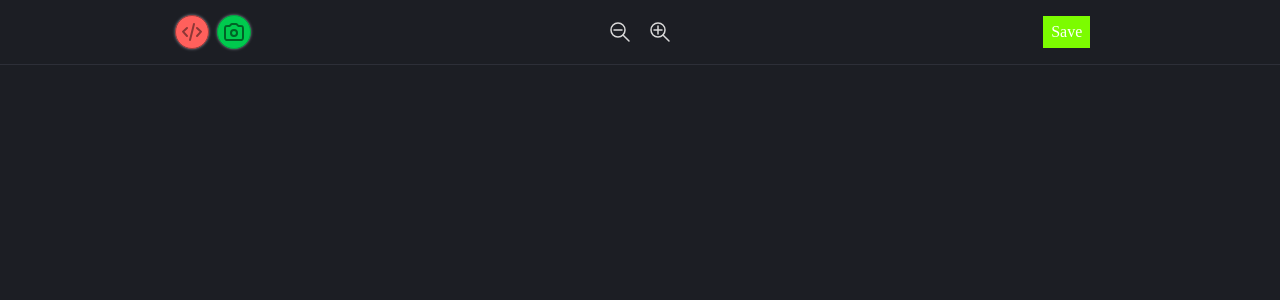
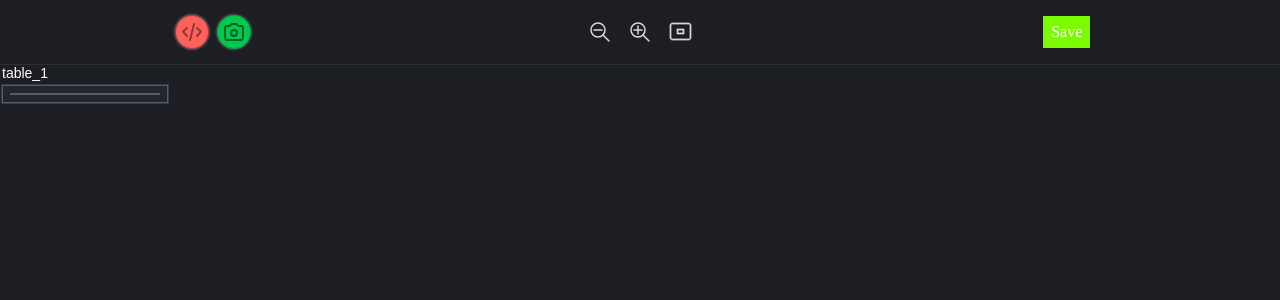
Before and after one commit to saeed-barzegari/ERD-Editor, a Vue app: page / in a window 1280 px wide. Shown: the top 300 px of the page. Built offline with nearby package versions, Linux system fonts and the light colour scheme.

Commit message:
Zoom Fit to Content

```diff
--- a/src/components/ERDCanvas.vue
+++ b/src/components/ERDCanvas.vue
@@ -113,6 +113,9 @@ export default defineComponent({
     },
     zoom(scale:number) {
       this.erd.scale += scale;
+    },
+    zoomFitToContent(){
+      this.erd.zoomFitToContent();
     }
   },
   data() {
--- a/src/components/ERDTopBar.vue
+++ b/src/components/ERDTopBar.vue
@@ -38,6 +38,11 @@
           <path d="M20.9992 21L14.9492 14.95" stroke-width="1.5" stroke-linecap="round" stroke-linejoin="round"/>
           <path d="M6 10H14" stroke-width="1.5" stroke-linecap="round" stroke-linejoin="round"/>
           <path d="M10 6V14" stroke-width="1.5" stroke-linecap="round" stroke-linejoin="round"/>
+        </svg>
+      </span>
+      <span class="icon" @click="$emit('onZoomFitToContent')">
+        <svg xmlns="http://www.w3.org/2000/svg" width="100%" height="100%" viewBox="0 0 32 32" fill="#d9d9d9">
+          <path d="M27.333 4c1.841 0 3.333 1.492 3.333 3.333v0 16c0 1.841-1.492 3.333-3.333 3.333v0h-21.333c-1.841 0-3.333-1.492-3.333-3.333v0-16c0-1.841 1.492-3.333 3.333-3.333v0zM27.333 5.333h-21.333c-1.105 0-2 0.895-2 2v0 16c0 1.105 0.895 2 2 2v0h21.333c1.105 0 2-0.895 2-2v0-16c0-1.105-0.895-2-2-2v0zM21.333 12v6.667h-9.333v-6.667h9.333zM20 13.333h-6.667v4h6.667v-4z"></path>
         </svg>
       </span>
     </div>
--- a/src/components/erd/erd.ts
+++ b/src/components/erd/erd.ts
@@ -26,6 +26,9 @@ export class Erd extends Viewport {
     constructor() {
         super();
         this.background = "#1c1e24";
+        const table = this.addTableWithGlobalPos(0, 0)
+        console.log(table.getLeftX() + " " + table.getTopY())
+        this.addTableWithGlobalPos(1366, 576)
 
         this.addListener('click', () => {
             this.selected.forEach(child => {
@@ -246,6 +249,28 @@ export class Erd extends Viewport {
     generateCode(){
         return diagramToMySQLCode(this);
     }
+
+    zoomFitToContent() {
+        if (this.tables.length == 0)
+            return;
+
+        let minX = Number.MAX_VALUE, minY = Number.MAX_VALUE
+        let maxX = Number.MIN_VALUE, maxY = Number.MIN_VALUE;
+        for (const table of this.tables) {
+            minX = Math.min(minX, table.getLeftX())
+            minY = Math.min(minY, table.getTopY())
+            maxX = Math.max(maxX, table.getRightX())
+            maxY = Math.max(maxY, table.getBottomY())
+        }
+
+
+        if (this.tables.length > 1) {
+            const widthScale = this.getWidth() / (maxX - minX);
+            const heightScale = this.getHeight() / (maxY - minY);
+            this.scale = Math.min(1, widthScale, heightScale)
+        }
+        this.offset.set(this.getWidth()/2 - ((minX + maxX) / 2) * this.scale, this.getHeight()/2 - ((minY + maxY) / 2) * this.scale)
+    }
 }
 
 
--- a/src/views/EditorView.vue
+++ b/src/views/EditorView.vue
@@ -1,6 +1,12 @@
 <template>
   <div class="erd">
-    <ERDTopBar @onOpenCode="showExportCode" @onExportImage="exportImage" @onZoomIn="zoom(0.1)" @onZoomOut="zoom(-0.1)"></ERDTopBar>
+    <ERDTopBar
+        @onOpenCode="showExportCode"
+        @onExportImage="exportImage"
+        @onZoomIn="zoom(0.1)"
+        @onZoomOut="zoom(-0.1)"
+        @onZoomFitToContent="zoomFitToContent"
+    />
     <div class="main">
       <ERDCanvas ref="erd"/>
     </div>
@@ -25,6 +31,10 @@ function zoom(scale:number) {
   erd.value.zoom(scale);
 }
 
+function zoomFitToContent(){
+  erd.value.zoomFitToContent();
+}
+
 </script>
 
 <style scoped>
```
